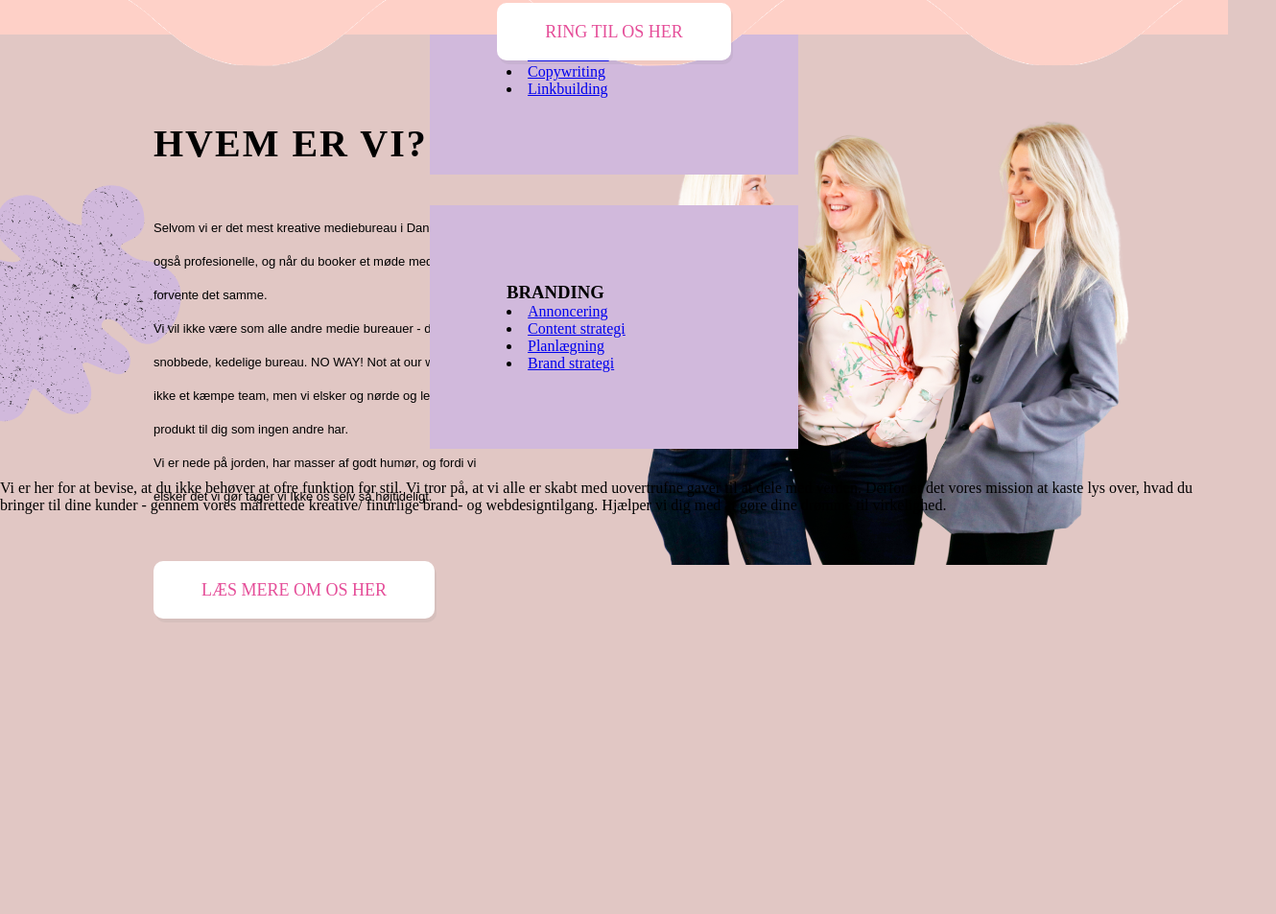
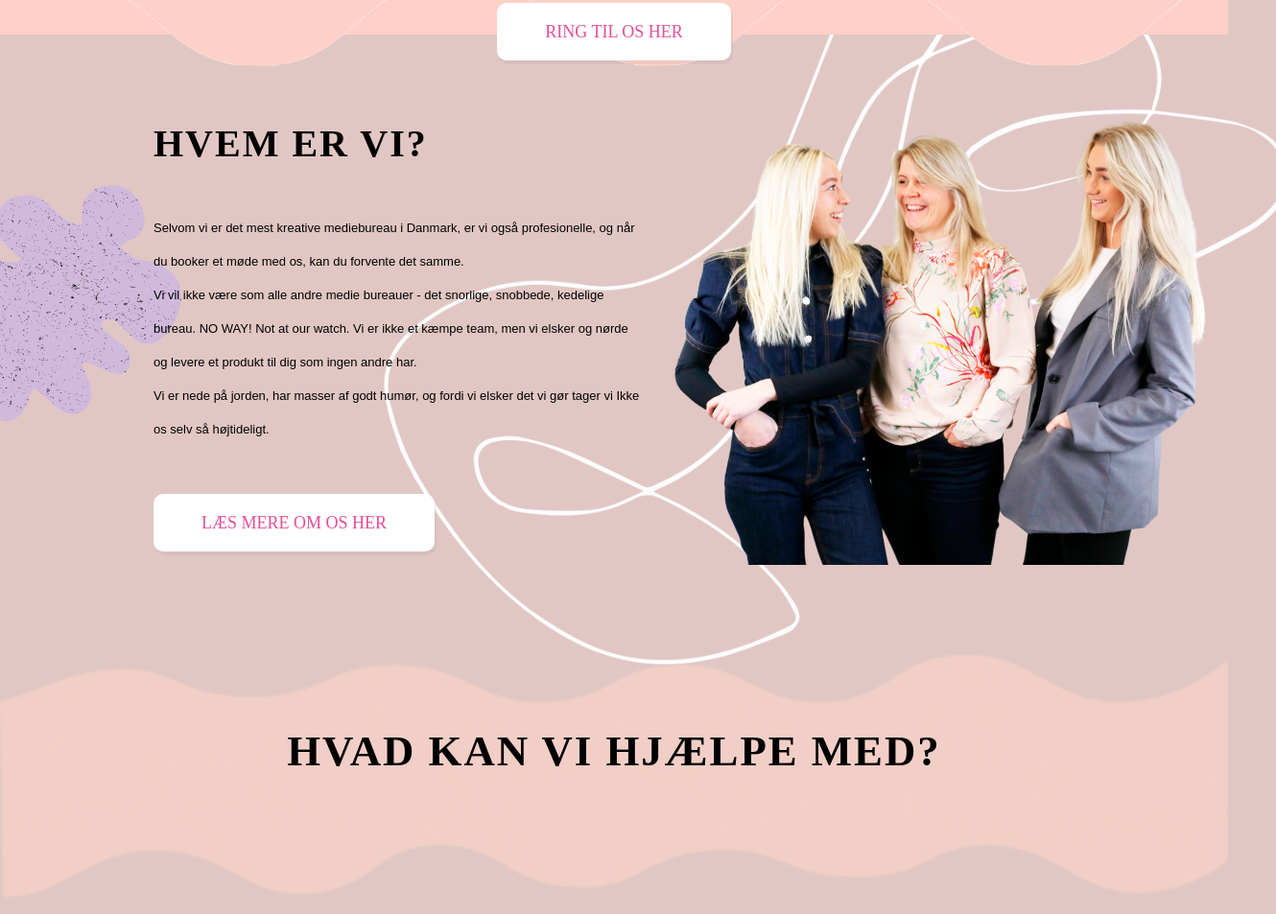
Before and after one commit to Mettemaj/MyMultimedia, a plain HTML site: page index.html in a window 1280 px wide. Shown: the part 1314-2267 px from the top of the page at 96% size, 1330 px wide, since content can reach past the window. Before the commit the page ends 2064 px from the top, so only its background shows below. Drawn offline with Linux system fonts and the light colour scheme; a web font is replaced by a local one.

Commit message:
streg-baggrund , lille devider tilføjet

```diff
--- a/index.html
+++ b/index.html
@@ -66,7 +66,8 @@
 <!-- TOP SECTION - presentation -->
 
 <section class="presentation">
-<img src="img/leaf.png">
+<img src="img/leaf.png" class="leaf">
+
 
     <div class="container">
         <h1>
@@ -100,27 +101,36 @@
 
         <a href="#" class="cta-btn">LÆS MERE OM OS HER</a>
     </div>
+    <div class="img-wrap">
+    <img src="img/top-img.png" alt="Not so perfect teamet" class="front-image">
+    <img src="img/streg-bg.png" class="streger">
+    </div>
+    <img src="img/form.png" class="form">
 
-    <img src="img/top-img.png" alt="Not so perfect teamet" class="front-image">
-    <img src="img/form.png" class="form">
 
 </section>
 
+<section class="low-cut">
+    <img src="img/low-cut.png" class="low-cut-desktop">
+    <img src="img/low-cut-mobile.png" class="low-cut-mobile">
+    <h2>HVAD KAN VI HJÆLPE MED?</h2>
+
+</section>
 
 <!-- SECTION 3 - hvad kan vi hjælpe med? -->
-<section class="cta-wrapper">
-    <div class="cta-1">
+<section class="services">
+    <div class="wrap-services"></div>
+    <div class="service-1">
         <h3>GRAFISK</h3>
-        <li><a href="#">Webdesig </a></li>
+        <li><a href="#">Webdesign </a></li>
         <li><a href="#">Logo design</a></li>
-        <li><a href="#">Visuelidentitet</a></li>
+        <li><a href="#">Visuel identitet</a></li>
         <li><a href="#">Infographic</a></li>
         <li><a href="#">Banner design</a></li>
-        <li><a href="#">Infographic</a></li>
         <li><a href="#">Video</a></li>
         </div>
 
-    <div class="cta-2">
+    <div class="service-2">
         <h3>SEO</h3>
         <li><a href="#">On-page SEO</a></li>
         <li><a href="#">Teknisk SEO</a></li>
@@ -128,19 +138,17 @@
         <li><a href="#">Linkbuilding</a></li>
     </div>
 
-    <div class="cta-3">
+    <div class="service-3">
         <h3>BRANDING</h3>
         <li><a href="#">Annoncering</a></li>
         <li><a href="#">Content strategi</a></li>
         <li><a href="#">Planlægning</a></li>
         <li><a href="#">Brand strategi</a></li>
     </div>
-
-    <p>Vi er her for at bevise, at du ikke behøver at ofre funktion for stil.
-
-        Vi tror på, at vi alle er skabt med uovertrufne gaver til at dele med verden. Derfor er det vores mission at kaste lys over, hvad du bringer til dine kunder - gennem vores målrettede kreative/ finurlige  brand- og webdesigntilgang.
-
-        Hjælper vi dig med at gøre dine drømme til virkelighed. </p>
+</div>
+<div class="service-text">
+    <p>Vi er her for at bevise, at du ikke behøver at ofre funktion for stil. <br> Vi tror på, at vi alle er skabt med uovertrufne gaver til at dele med verden. Derfor er det vores mission at kaste lys over, hvad du bringer til dine kunder - gennem vores målrettede kreative/ finurlige  brand- og webdesigntilgang. <br> Hælper vi dig med at gøre dine drømme til virkelighed. </p>
+    </div>
 </section>
 
 <!-- JacaScript for toggle menu-->
--- a/scss/style.scss
+++ b/scss/style.scss
@@ -247,6 +247,7 @@ nav .fa{
     margin: 1% 2%;
     position: absolute;
 }
+
 .container {
     width: 80%;
     margin: auto;
@@ -258,7 +259,7 @@ nav .fa{
         h1{
             color: #000;
             font-family: 'brown sugar';
-            font-size: 40px;
+            font-size: 3em;
             line-height: 60px;
             letter-spacing: 2px;
         }
@@ -355,7 +356,7 @@ nav .fa{
     }
     }
 
-/* OM OS SEKTION - DESKTOP */
+/* Om os - DESKTOP */
 
 .om-os {
     display: flex;
@@ -369,7 +370,8 @@ nav .fa{
     z-index: -1;
 
         .text-container {
-            width: 100%;
+            z-index: 99;
+            width: 40%;
             margin: 90px 80px 90px 160px;
 
                 h2{
@@ -393,14 +395,6 @@ nav .fa{
                     @include partial.primary-btn;
                 }
         }
-        .front-image {
-            position: relative;
-            width: 45%;
-            margin-top: 80px;
-            z-index: 99;
-            margin-right: 90px;
-
-        }
         .form {
             display: flex;
             width: 300px;
@@ -411,28 +405,54 @@ nav .fa{
             position: absolute;
             rotate: 30deg;
             }
+
+        .img-wrap {
+            display: flex;
+            position: absolute;
+            justify-content: right;
+            width: 100%;
         }
 
-/* OM OS - MOBILE */
+            .front-image {
+                position: relative;
+                width: 45%;
+                margin-top: 80px;
+                z-index: 99;
+                margin-right: 10px;
+            }
+            .streger {
+                display: flex;
+                width: 1000px;
+                height: auto;
+                float: right;
+                z-index: 2;
+                margin-right: -50px;
+                position: absolute;
+                margin-top: -220px;
+            }
+
+    }
+
+
+
+/* Om os - MOBILE */
 @media screen and (max-width: 900px) {
     .om-os {
         display: flex;
         flex-direction: column-reverse;
         position: relative;
-        margin-top: 800px;
-        height: 110vh;
+        margin-top: 940px;
+        height: 90vh;
         justify-content: center;
 
             .text-container {
                 width: auto;
-            margin: 40px 10px 100px 10px;
+                margin: 100px 10px 0 10px;
                 text-align: center;
+            }
 
-
-        }
             .front-image {
                 display: flex;
-
                 width: 90%;
                 margin-top: 70px;
                 z-index: 99;
@@ -443,20 +463,63 @@ nav .fa{
             .form {
                 width: 200px;
                 margin: -20%;
+            }
+            .img-wrap {
+                margin-top: -900px;
+            }
+    }
+/* LOW CUT - DEVIDER DESKTOP*/
+}
+.low-cut {
+    width: 100%;
+    height: auto;
+    position: absolute;
+    align-items: center;
+    justify-content: center;
+    margin-top: 1050px;
+
+        .low-cut-desktop {
+            display: flex;
+            width: 100%;
+            position: relative;
 
         }
+        .low-cut-mobile {
+            display: none;
+        }
+        h2 {
+            display: flex;
+            position: relative;
+            width: 100%;
+            text-align: center;
+            margin-top: -240px;
+            z-index: 99;
+            width: 100%;
+            justify-content: center;
+            font-size: 2.8em;
+            font-family: 'brown sugar';
+
+            line-height: 60px;
+            letter-spacing: 2px;
+
         }
 }
 
 /* Hvad kan vi hjælpe med? */
-    .cta-1{
+.services {
+    display: flex;
+    width: 100%;
+    flex-direction: row;
+    margin-top: 1400px;
+
+    .service-1{
         @include partial.cta-box;
 
             p{
                 margin-bottom: 2em;
             }
     }
-    .cta-2{
+    .service-2{
         @include partial.cta-box;
 
 
@@ -464,7 +527,7 @@ nav .fa{
                 margin-bottom: 2em;
             }
     }
-    .cta-3{
+    .service-3{
         @include partial.cta-box;
 
             p{
@@ -472,4 +535,10 @@ nav .fa{
                 margin-bottom: 2em;
 
             }
+
+        .service-text {
+            width: 100%;
+            align-content: center;
         }
+    }
+}
```
Also changed, not shown: img/low-cut-mobile.png (added), img/low-cut.png (added), img/streg-bg.png (added), scss/style.css, 3 other files. Lines whose indentation alone changed are shown as unchanged.
